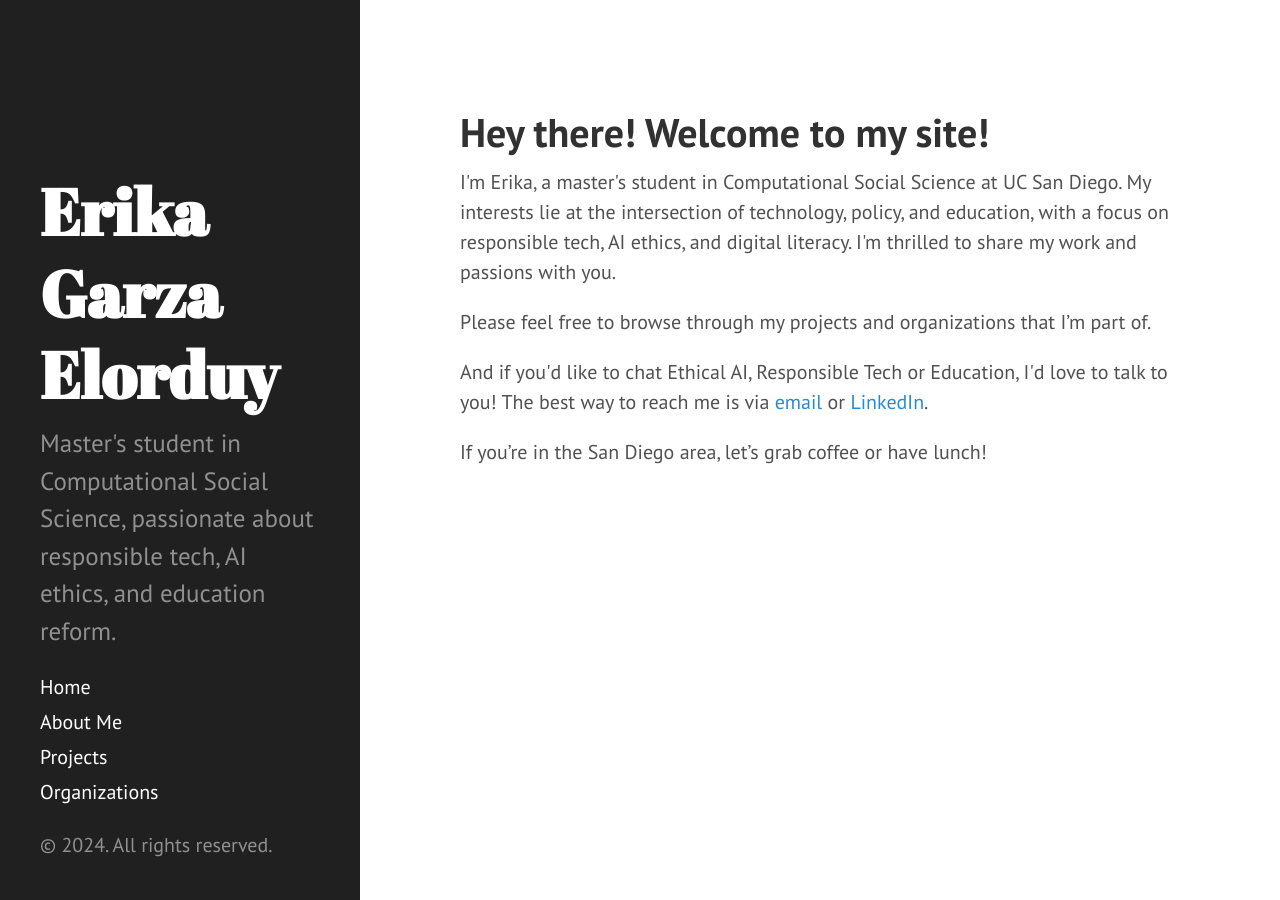
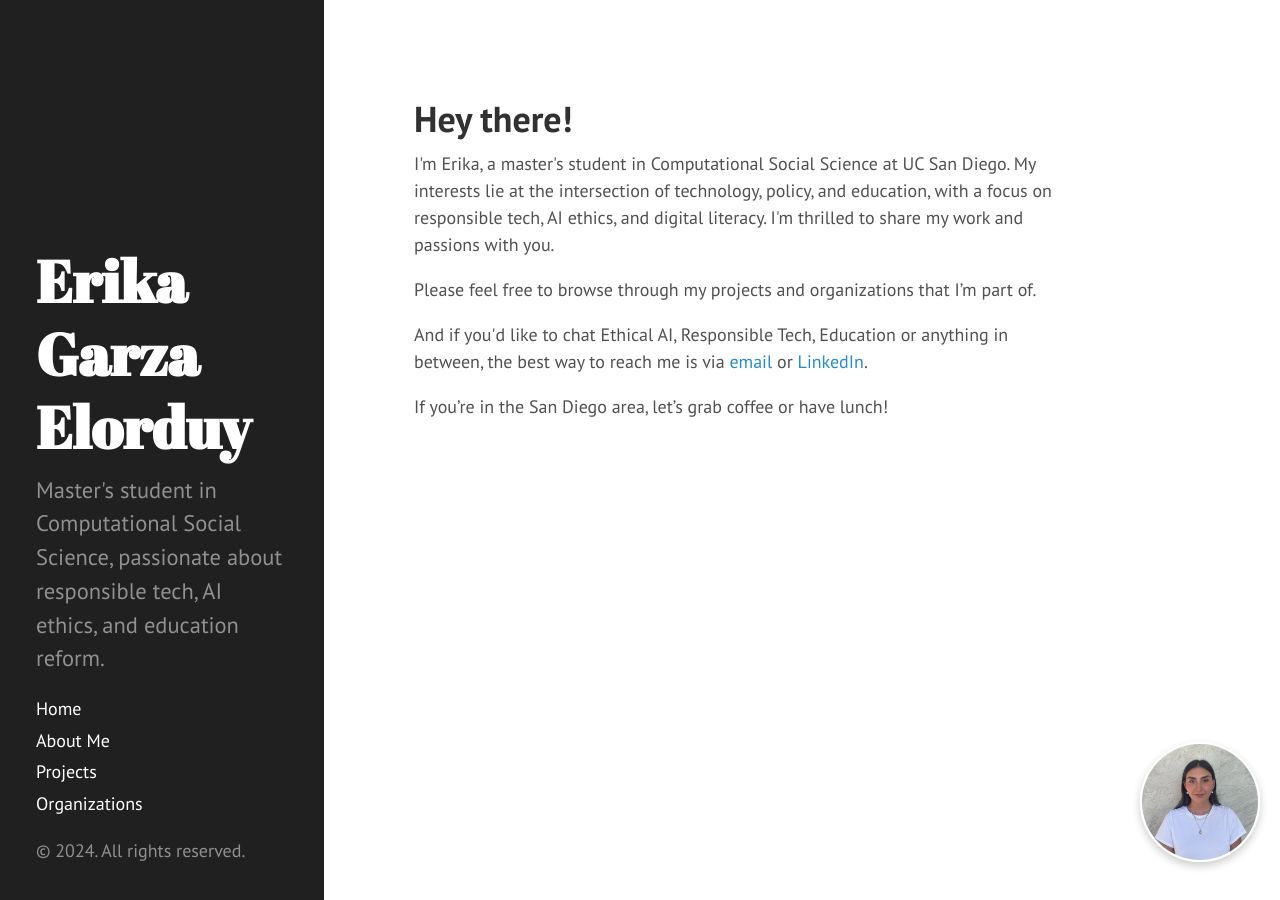
Before and after one commit to e-garzaelorduy/e-garzaelorduy.github.io, a Jekyll site: the page built from index.html, in a window 1280 px wide. Built offline with Jekyll 4.4.1, drawn with Linux system fonts in a browser that asks for light colours; Markdown is read by kramdown in place of the engine named in the settings; the list of posts is cut into pages by our own code.

Commit message:
Visual Config

```diff
--- a/assets/css/hyde.css
+++ b/assets/css/hyde.css
@@ -33,18 +33,18 @@
 
 html {
   font-family: "PT Sans", Helvetica, Arial, sans-serif;
+  font-size: 0.9em; /* Reduce font size to 90% */
 }
 @media (min-width: 48em) {
   html {
-    font-size: 16px;
+    font-size: 14.4px; /* 90% of the original 16px */
   }
 }
 @media (min-width: 58em) {
   html {
-    font-size: 20px;
+    font-size: 18px; /* 90% of the original 20px */
   }
 }
-
 
 /*
  * Sidebar
@@ -248,3 +248,15 @@ a.sidebar-nav-item:focus {
 .theme-base-0f .related-posts li a:hover {
   color: #8f5536;
 }
+
+/* Styles for the profile picture */
+.profile-pic {
+  width: 120px; /* Adjust as needed for size */
+  height: 120px; /* Ensures a perfect circle */
+  border-radius: 50%; /* Makes the image circular */
+  position: absolute; /* Allows positioning relative to the page */
+  right: 20px; /* Distance from the right side */
+  bottom: 20px; /* Distance from the bottom */
+  border: 2px solid #FFFFFF; /* Optional: adds a border around the image */
+  box-shadow: 0px 4px 8px rgba(0, 0, 0, 0.2); /* Optional shadow for depth */
+}
--- a/index.html
+++ b/index.html
@@ -4,9 +4,11 @@ title: Home
 ---
 
 <div class="intro">
-  <h1>Hey there! Welcome to my site!</h1>
+  <h1>Hey there!</h1>
   <p>I'm Erika, a master's student in Computational Social Science at UC San Diego. My interests lie at the intersection of technology, policy, and education, with a focus on responsible tech, AI ethics, and digital literacy. I'm thrilled to share my work and passions with you.</p>
   <p>Please feel free to browse through my projects and organizations that I’m part of.</p>
-  <p>And if you'd like to chat Ethical AI, Responsible Tech or Education, I'd love to talk to you! The best way to reach me is via <a href="mailto:erikagarzaelorduy@gmail.com">email</a> or <a href="https://www.linkedin.com/in/erika-garza-elorduy/" target="_blank">LinkedIn</a>.</p>
+  <p>And if you'd like to chat Ethical AI, Responsible Tech, Education or anything in between, the best way to reach me is via <a href="mailto:erikagarzaelorduy@gmail.com">email</a> or <a href="https://www.linkedin.com/in/erika-garza-elorduy/" target="_blank">LinkedIn</a>.</p>
   <p>If you’re in the San Diego area, let’s grab coffee or have lunch!</p>
 </div>
+
+<img src="{{ site.baseurl }}/avatar.jpg" alt="Profile picture of Erika Garza Elorduy" class="profile-pic">
```
